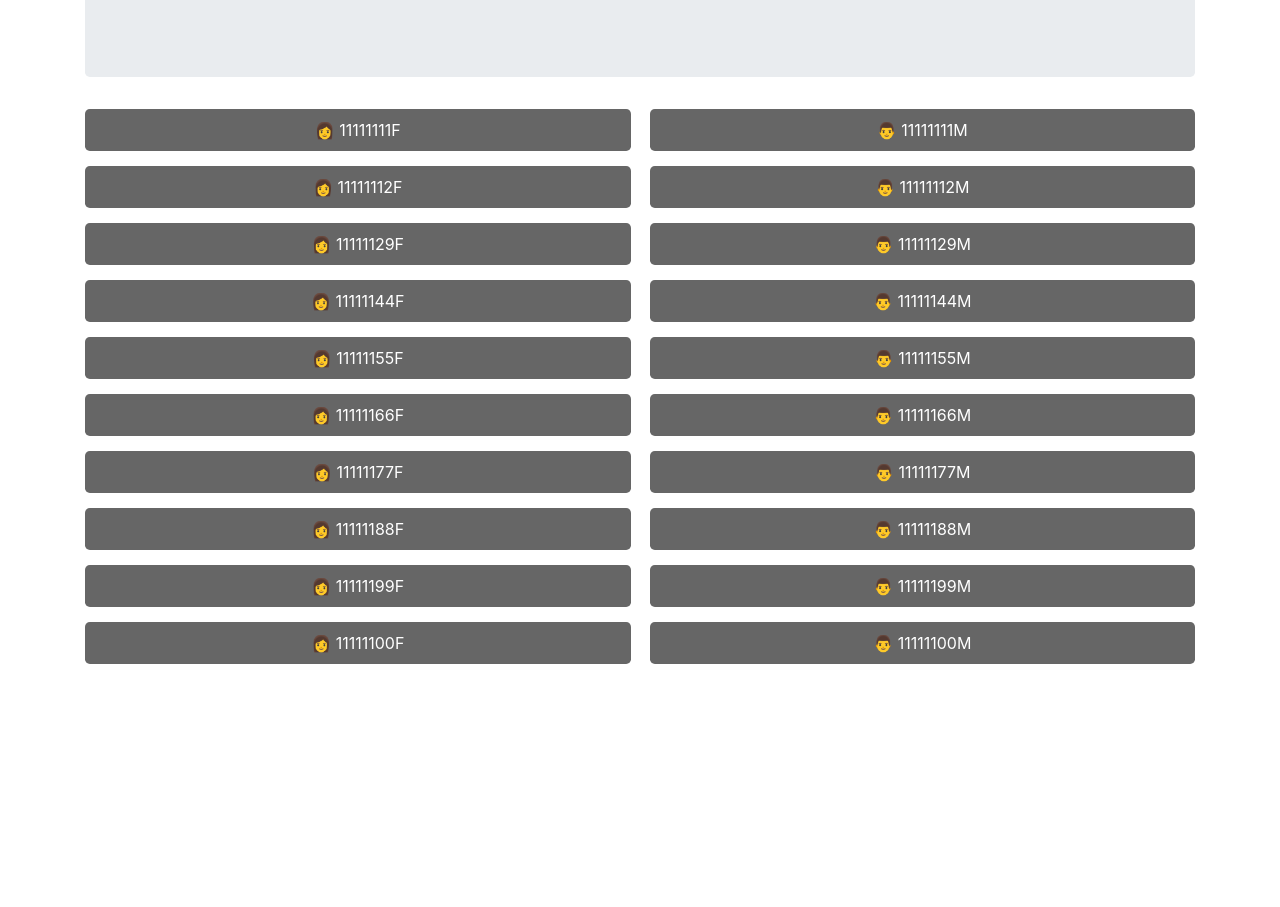
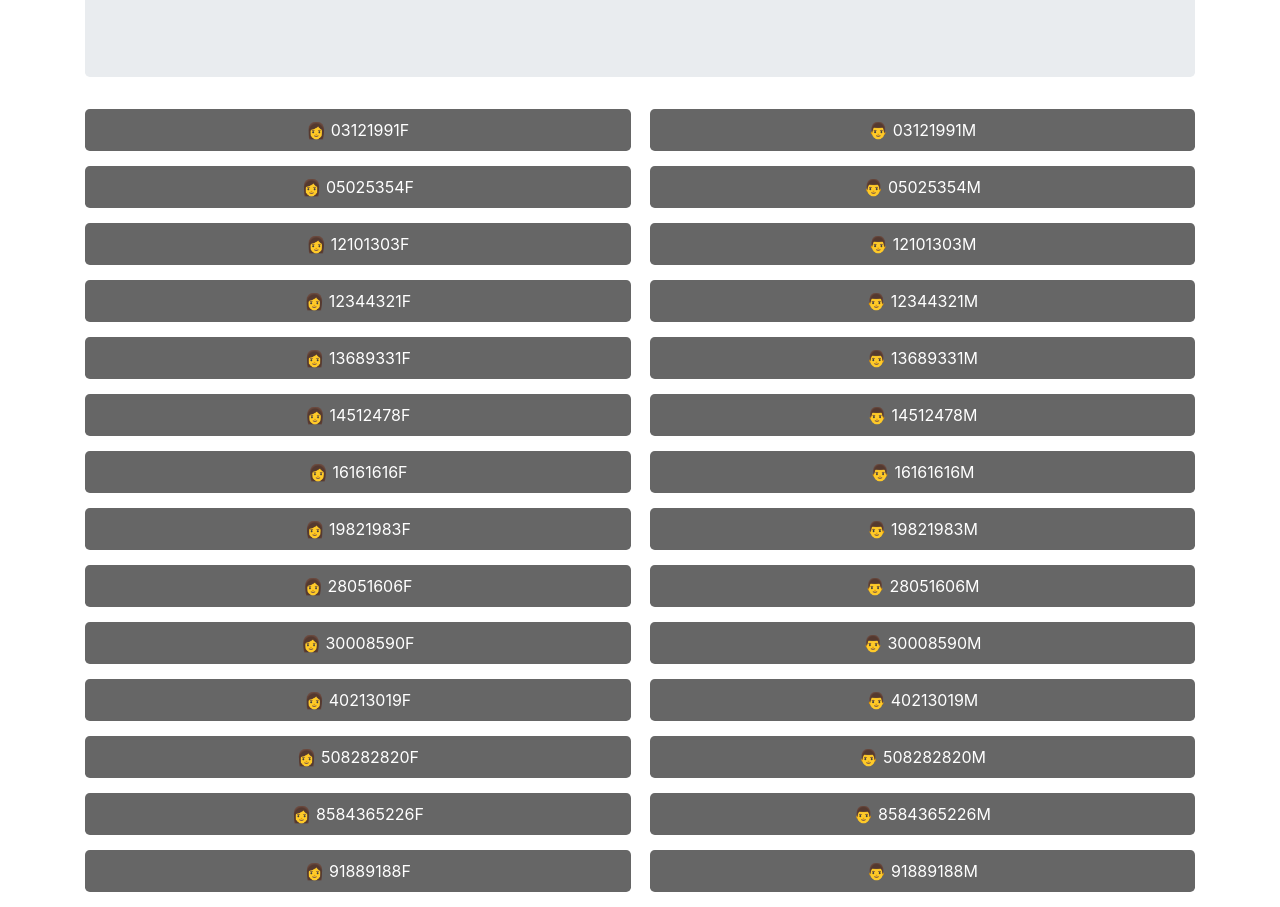
Before and after one commit to LoveGrow1/MainMenu, a plain HTML site: page index.html in a window 1280 px wide. Shown: the part 457-1364 px from the top of the page. Before the commit the page ends 1136 px from the top, so only its background shows below. Drawn offline with nearby package versions, Linux system fonts and the light colour scheme.

Commit message:
Update index.html

```diff
--- a/index.html
+++ b/index.html
@@ -63,47 +63,60 @@
     <div class="col-12">
       <div class="btn-group-vertical btn-group-center">
         <div class="box-row">
-          <a href="https://lovegrow1.github.io/replicate/" class="btn btn-lg">&#x1F469; 11111111F</a>
-          <a href="#" class="btn btn-lg">&#x1F468; 11111111M</a>
-        </div>
-        <!-- Repeat 19 more times -->
-        <div class="box-row">
-          <a href="#" class="btn btn-lg">&#x1F469; 11111112F</a>
-          <a href="#" class="btn btn-lg">&#x1F468; 11111112M</a>
-        </div>
-        <!-- .... -->
-        <!-- .... -->
-        <div class="box-row">
-          <a href="#" class="btn btn-lg">&#x1F469; 11111129F</a>
-          <a href="#" class="btn btn-lg">&#x1F468; 11111129M</a>
+          <a href="https://lovegrow1.github.io/03121991F/" class="btn btn-lg">&#x1F469; 03121991F</a>
+          <a href="https://lovegrow1.github.io/03121991M/" class="btn btn-lg">&#x1F468; 03121991M</a>
         </div>
         <div class="box-row">
-          <a href="#" class="btn btn-lg">&#x1F469; 11111144F</a>
-          <a href="#" class="btn btn-lg">&#x1F468; 11111144M</a>
+          <a href="https://lovegrow1.github.io/05025354F/" class="btn btn-lg">&#x1F469; 05025354F</a>
+          <a href="https://lovegrow1.github.io/05025354M/" class="btn btn-lg">&#x1F468; 05025354M</a>
         </div>
         <div class="box-row">
-          <a href="#" class="btn btn-lg">&#x1F469; 11111155F</a>
-          <a href="#" class="btn btn-lg">&#x1F468; 11111155M</a>
+          <a href="https://lovegrow1.github.io/12101303F/" class="btn btn-lg">&#x1F469; 12101303F</a>
+          <a href="https://lovegrow1.github.io/12101303M/" class="btn btn-lg">&#x1F468; 12101303M</a>
         </div>
         <div class="box-row">
-          <a href="#" class="btn btn-lg">&#x1F469; 11111166F</a>
-          <a href="#" class="btn btn-lg">&#x1F468; 11111166M</a>
+          <a href="https://lovegrow1.github.io/12344321F/" class="btn btn-lg">&#x1F469; 12344321F</a>
+          <a href="https://lovegrow1.github.io/12344321M/" class="btn btn-lg">&#x1F468; 12344321M</a>
         </div>
         <div class="box-row">
-          <a href="#" class="btn btn-lg">&#x1F469; 11111177F</a>
-          <a href="#" class="btn btn-lg">&#x1F468; 11111177M</a>
+          <a href="https://lovegrow1.github.io/13689331F/" class="btn btn-lg">&#x1F469; 13689331F</a>
+          <a href="https://lovegrow1.github.io/13689331M/" class="btn btn-lg">&#x1F468; 13689331M</a>
         </div>
         <div class="box-row">
-          <a href="#" class="btn btn-lg">&#x1F469; 11111188F</a>
-          <a href="#" class="btn btn-lg">&#x1F468; 11111188M</a>
+          <a href="https://lovegrow1.github.io/14512478F/" class="btn btn-lg">&#x1F469; 14512478F</a>
+          <a href="https://lovegrow1.github.io/14512478M/" class="btn btn-lg">&#x1F468; 14512478M</a>
         </div>
         <div class="box-row">
-          <a href="#" class="btn btn-lg">&#x1F469; 11111199F</a>
-          <a href="#" class="btn btn-lg">&#x1F468; 11111199M</a>
+          <a href="https://lovegrow1.github.io/16161616F/" class="btn btn-lg">&#x1F469; 16161616F</a>
+          <a href="https://lovegrow1.github.io/16161616M/" class="btn btn-lg">&#x1F468; 16161616M</a>
         </div>
         <div class="box-row">
-          <a href="#" class="btn btn-lg">&#x1F469; 11111100F</a>
-          <a href="#" class="btn btn-lg">&#x1F468; 11111100M</a>
+          <a href="https://lovegrow1.github.io/19821983F/" class="btn btn-lg">&#x1F469; 19821983F</a>
+          <a href="https://lovegrow1.github.io/19821983M/" class="btn btn-lg">&#x1F468; 19821983M</a>
+        </div>
+        <div class="box-row">
+          <a href="https://lovegrow1.github.io/28051606F/" class="btn btn-lg">&#x1F469; 28051606F</a>
+          <a href="https://lovegrow1.github.io/28051606M/" class="btn btn-lg">&#x1F468; 28051606M</a>
+        </div>
+        <div class="box-row">
+          <a href="https://lovegrow1.github.io/30008590F/" class="btn btn-lg">&#x1F469; 30008590F</a>
+          <a href="https://lovegrow1.github.io/30008590M/" class="btn btn-lg">&#x1F468; 30008590M</a>
+        </div>
+        <div class="box-row">
+          <a href="https://lovegrow1.github.io/40213019F/" class="btn btn-lg">&#x1F469; 40213019F</a>
+          <a href="https://lovegrow1.github.io/40213019M/" class="btn btn-lg">&#x1F468; 40213019M</a>
+        </div>
+        <div class="box-row">
+          <a href="https://lovegrow1.github.io/508282820F/" class="btn btn-lg">&#x1F469; 508282820F</a>
+          <a href="https://lovegrow1.github.io/508282820M/" class="btn btn-lg">&#x1F468; 508282820M</a>
+        </div>
+        <div class="box-row">
+          <a href="https://lovegrow1.github.io/8584365226F/" class="btn btn-lg">&#x1F469; 8584365226F</a>
+          <a href="https://lovegrow1.github.io/8584365226M/" class="btn btn-lg">&#x1F468; 8584365226M</a>
+        </div>
+        <div class="box-row">
+          <a href="https://lovegrow1.github.io/91889188F" class="btn btn-lg">&#x1F469; 91889188F</a>
+          <a href="https://lovegrow1.github.io/91889188M" class="btn btn-lg">&#x1F468; 91889188M</a>
         </div>
       </div>
     </div>
```
